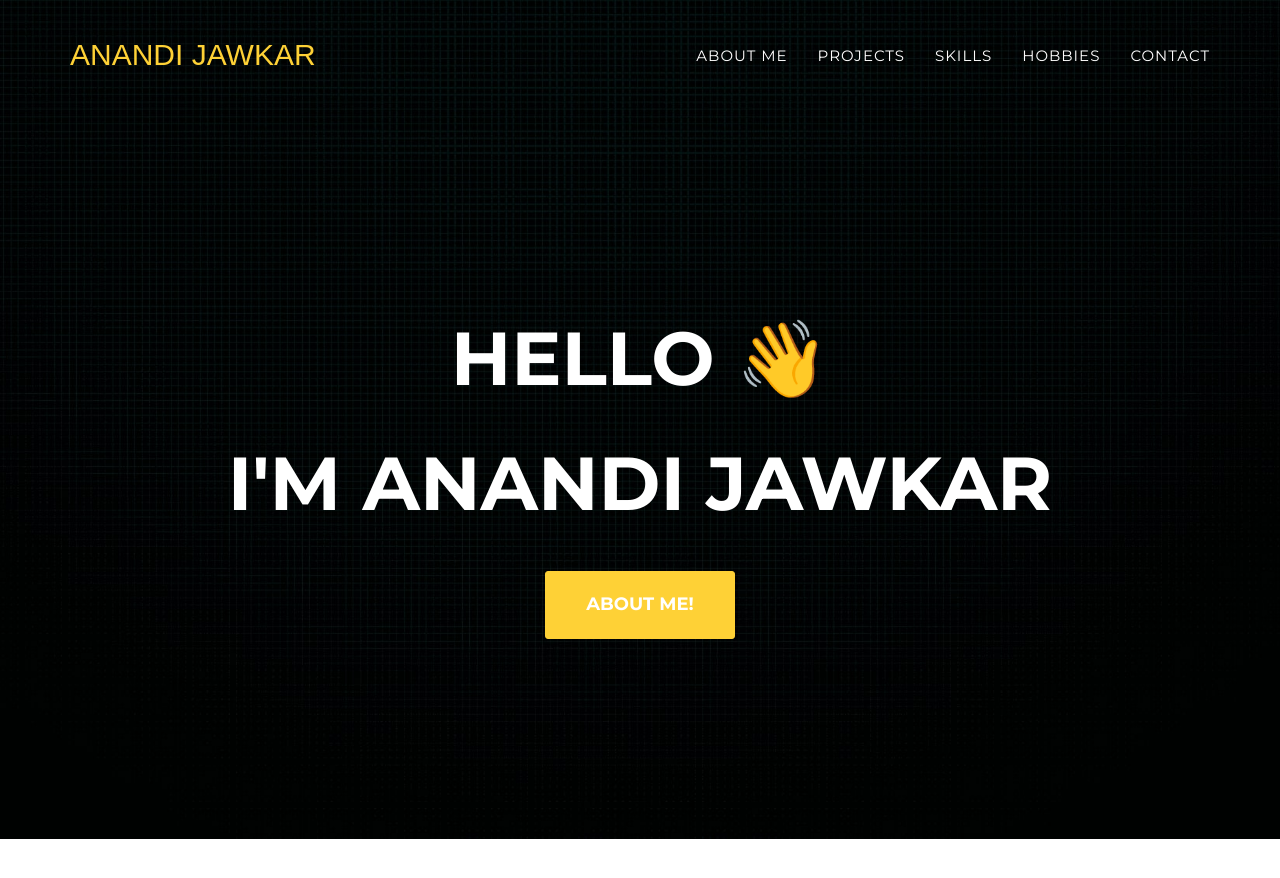
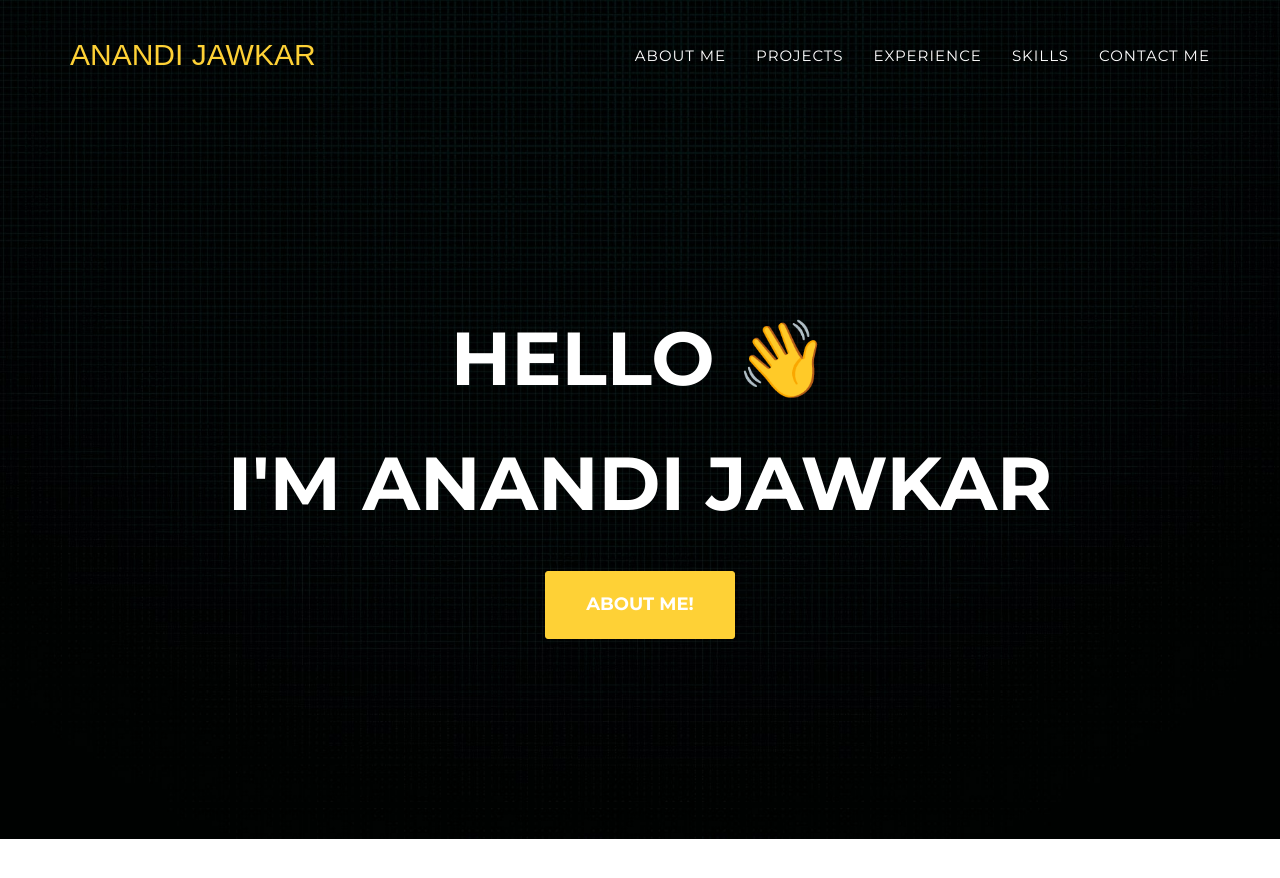
Before and after one commit to anandijawkar/aj, a Jekyll site: the page built from index.html, in a window 1280 px wide and 900 px high. Shown: the top 878 px of the window. Built offline with Jekyll 4.4.1, drawn with Linux system fonts in a browser that asks for light colours; nearby versions of some CDN libraries; some web fonts are replaced; library files that are not in the unit come from our copies.

Commit message:
Update header.html

```diff
--- a/_includes/header.html
+++ b/_includes/header.html
@@ -24,13 +24,13 @@
                         <a class="page-scroll" href="#portfolio">Projects</a>
                     </li>
                     <li>
-                        <a class="page-scroll" href="#about">Skills</a>
+                        <a class="page-scroll" href="#about">Experience</a>
                     </li>
                     <li>
-                        <a class="page-scroll" href="#team">Hobbies</a>
+                        <a class="page-scroll" href="#team">Skills</a>
                     </li>
                     <li>
-                        <a class="page-scroll" href="#contact">Contact</a>
+                        <a class="page-scroll" href="#contact">Contact Me</a>
                     </li>
                 </ul>
             </div>
```
